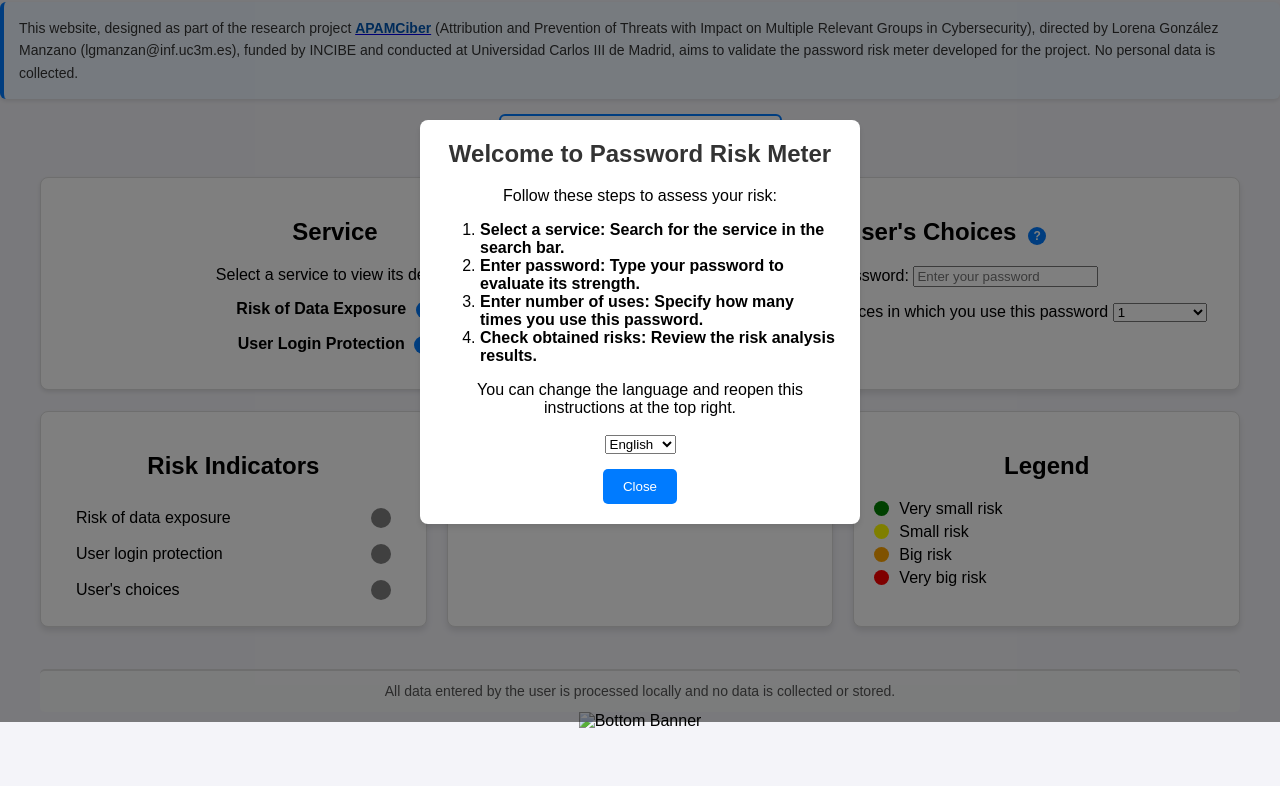
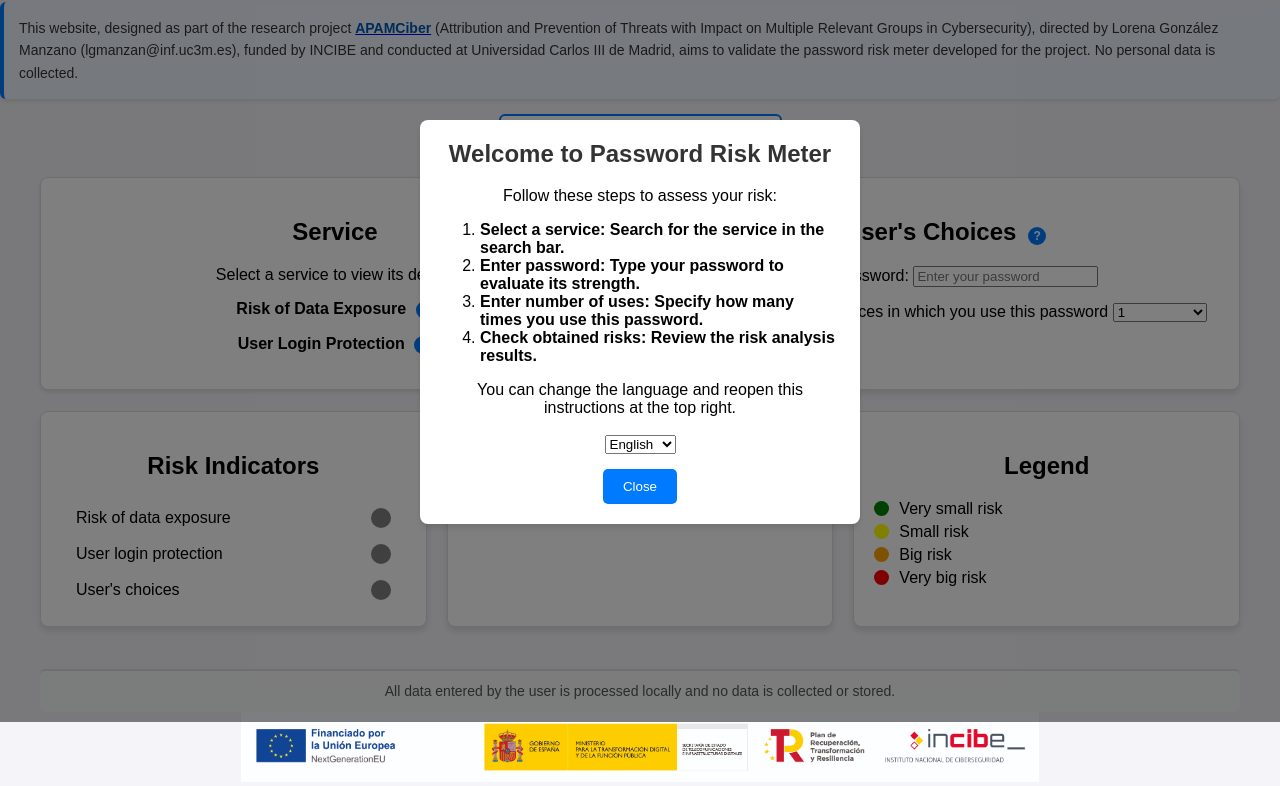
Before and after one commit to serna-r/risk-meter---V2, a plain HTML site: page index.html in a window 1280 px wide. Shown: the part 78-864 px from the top of the page. Before the commit the page ends 808 px from the top, so only its background shows below. Drawn offline with Linux system fonts and the light colour scheme; the site is published under a folder, as on GitHub Pages, so addresses that start at the root find nothing.

Commit message:
image correction

```diff
--- a/index.html
+++ b/index.html
@@ -152,7 +152,7 @@
 
         <!-- Bottom banner -->
         <div class="bottom-banner">
-            <img src="/assets/images/bottom-banner.jpg" alt="Bottom Banner">
+            <img src="assets/images/bottom-banner.jpg" alt="Bottom Banner">
         </div>
 
     </main>
```
